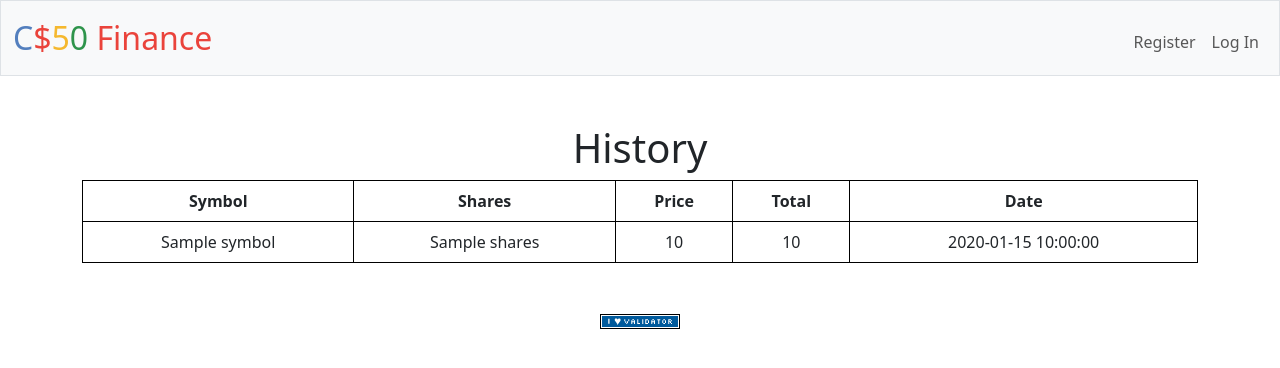
After one commit to myhifi/finance, a Flask app: template templates/history.html in a window 1280 px wide. The commit adds this page. Shown: the top 368 px of the page. Run offline with Flask 3, Linux system fonts and the light colour scheme; the template is opened without the code that fills it: most values are stand-ins (such as "Sample title", 1, 10 or a date in 2020); some libraries are stand-ins or nearby versions.

Commit message:
Add transaction history display and enhance stock sell feedback

```diff
--- a/app.py
+++ b/app.py
@@ -145,7 +145,11 @@ def buy():
 @login_required
 def history():
     """Show history of transactions"""
-    return apology("TODO")
+    # For each row, make clear whether a stock was bought or sold and include the stock’s symbol, the (purchase or sale) price, the number of shares bought or sold, and the date and time at which the transaction occurred.
+    transactions_db = db.execute(
+        "SELECT * FROM transactions WHERE user_id =?", session["user_id"]
+    )
+    return render_template("history.html", transactions=transactions_db)
 
 
 @app.route("/login", methods=["GET", "POST"])
@@ -321,7 +325,7 @@ def sell():
             datetime.datetime.now(),
         )
 
-        flash(f"{shares} Shares of {symbol} sold!")
+        flash(f"{shares} Shares of ({symbol}) sold for {price['price'] * shares} !")
         return redirect("/")
 
     # GET request handling
--- a/static/styles.css
+++ b/static/styles.css
@@ -21,3 +21,11 @@ nav .navbar-brand .green
 {
     color: #2e944b;
 }
+table {
+    border-collapse: collapse;
+    width: 100%;
+}
+th, td {
+    border: 1px solid black;
+    padding: 8px;
+}
--- /dev/null
+++ b/templates/history.html
@@ -0,0 +1,32 @@
+{% extends "layout.html" %}
+
+{% block title %}
+    History
+{% endblock %}
+
+{% block main %}
+    <h1 class="text-center">History</h1>
+
+    <table>
+        <thead>
+            <tr>
+                <th>Symbol</th>
+                <th>Shares</th>
+                <th>Price</th>
+                <th>Total</th>
+                <th>Date</th>
+            </tr>
+        </thead>
+        <tbody>
+            {% for stock in transactions %}
+                <tr>
+                    <td>{{ stock["symbol"] }}</td>
+                    <td>{{ stock["shares"] }}</td>
+                    <td>{{ stock["price"] }}</td>
+                    <td>{{ stock["shares"] * stock["price"] }}</td>
+                    <td>{{ stock["date"] }}</td>
+                </tr>
+            {% endfor %}
+        </tbody>
+    </table>
+{% endblock %}
--- a/templates/index.html
+++ b/templates/index.html
@@ -39,7 +39,7 @@
             </tr>
             <tr>
                 <th colspan="4">Total Portfolio Value</th>
-                <td>{{ total_value + cash }}</td>
+                <td>{{ grand_total }}</td>
         </tfoot>
     </table>
 {% endblock %}
```
Also changed, not shown: finance.db.
